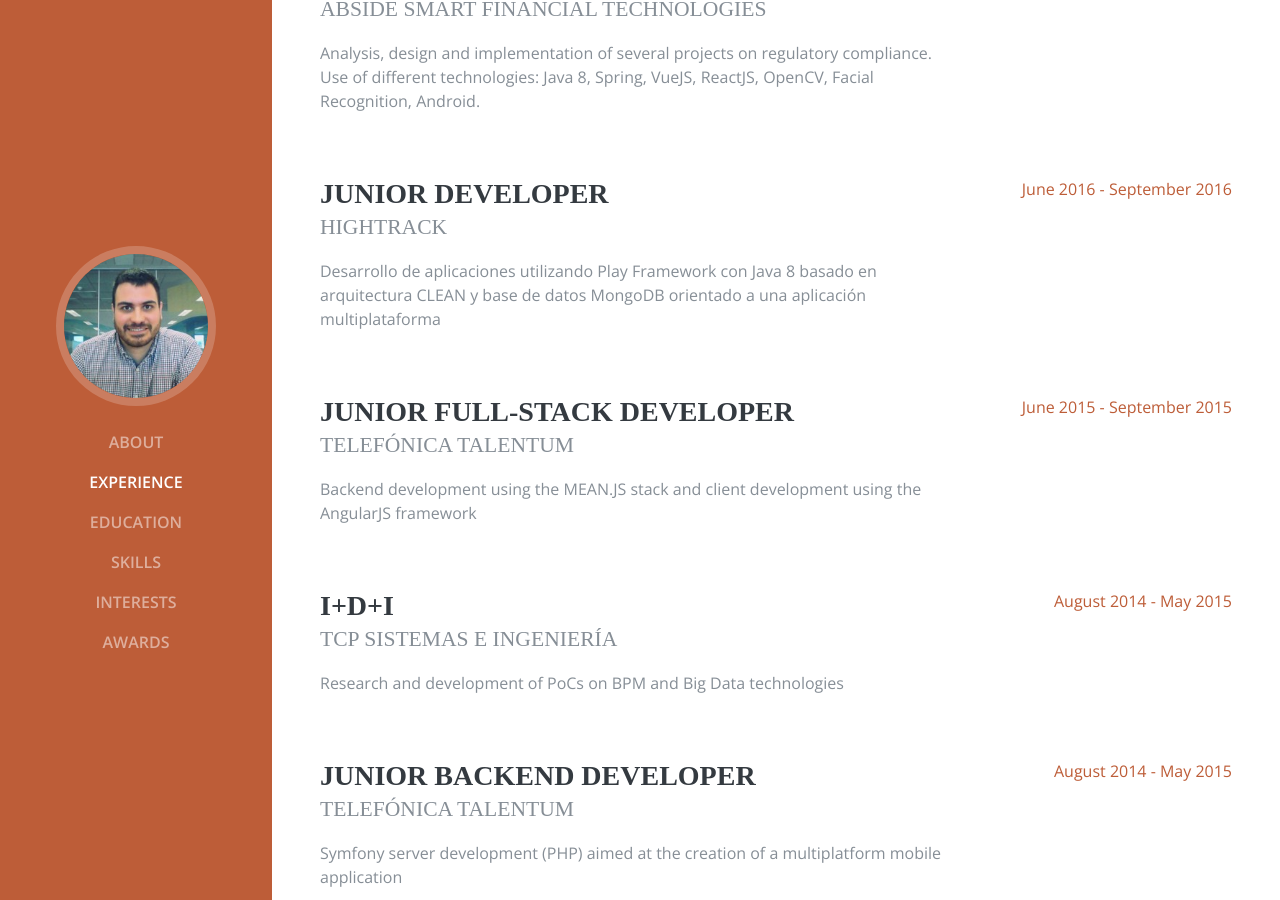
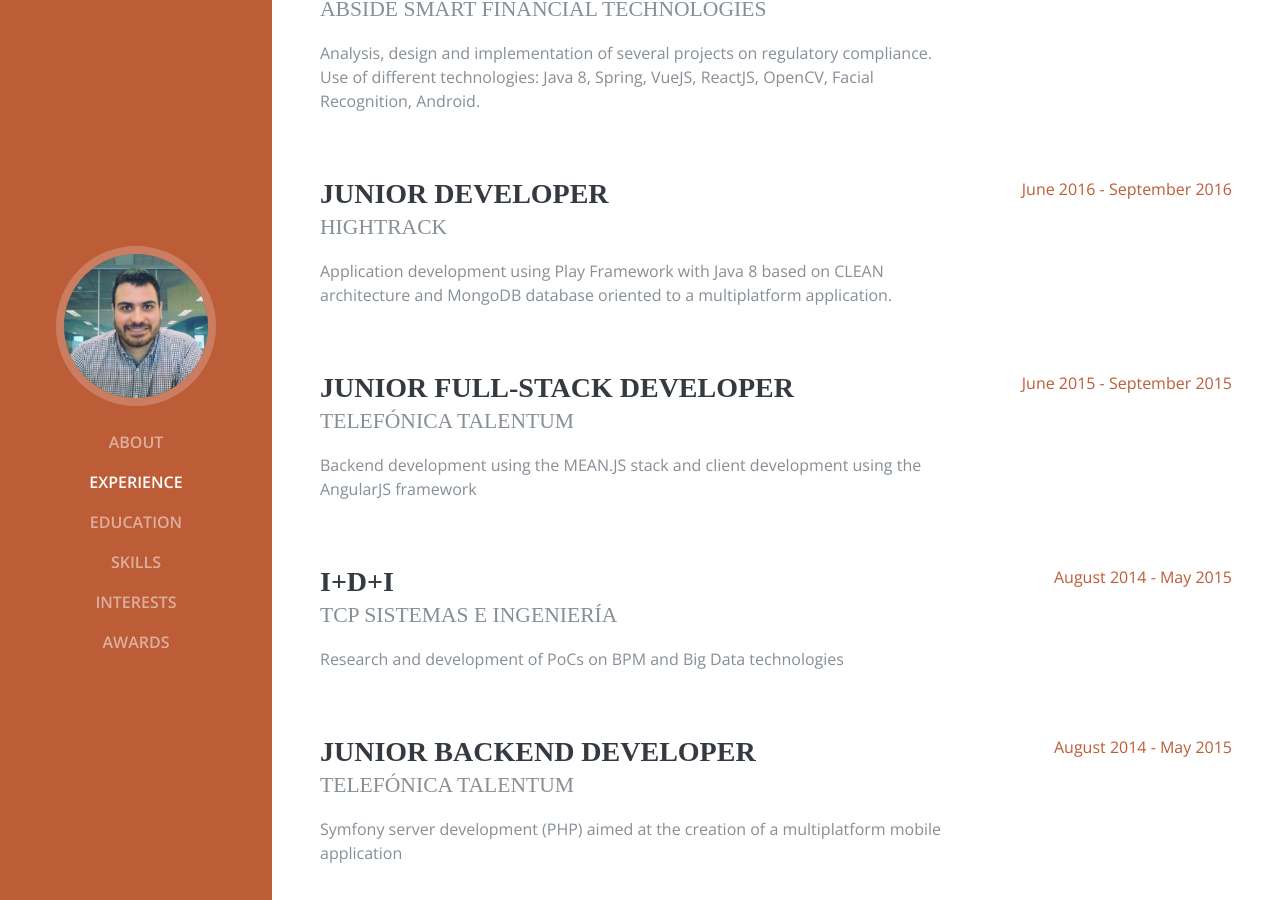
Before and after one commit to RaulBejarano/RaulBejarano.github.io, a Jekyll site: the page built from index.html, in a window 1280 px wide and 900 px high, scrolled down 1298 px. Built offline with Jekyll 4.4.1, drawn with Linux system fonts in a browser that asks for light colours; some web fonts are replaced.

Commit message:
Update index.html

```diff
--- a/index.html
+++ b/index.html
@@ -114,7 +114,7 @@ layout: default
 		<div class="resume-content mr-auto">
 		  <h3 class="mb-0">Junior Developer</h3>
 		  <div class="subheading mb-3">Hightrack</div>
-		  <p>Desarrollo de aplicaciones utilizando Play Framework con Java 8 basado en arquitectura CLEAN y base de datos MongoDB orientado a una aplicación multiplataforma</p>
+		  <p>Application development using Play Framework with Java 8 based on CLEAN architecture and MongoDB database oriented to a multiplatform application.</p>
 		</div>
 		<div class="resume-date text-md-right">
 		  <span class="text-primary">June 2016 - September 2016</span>
```
